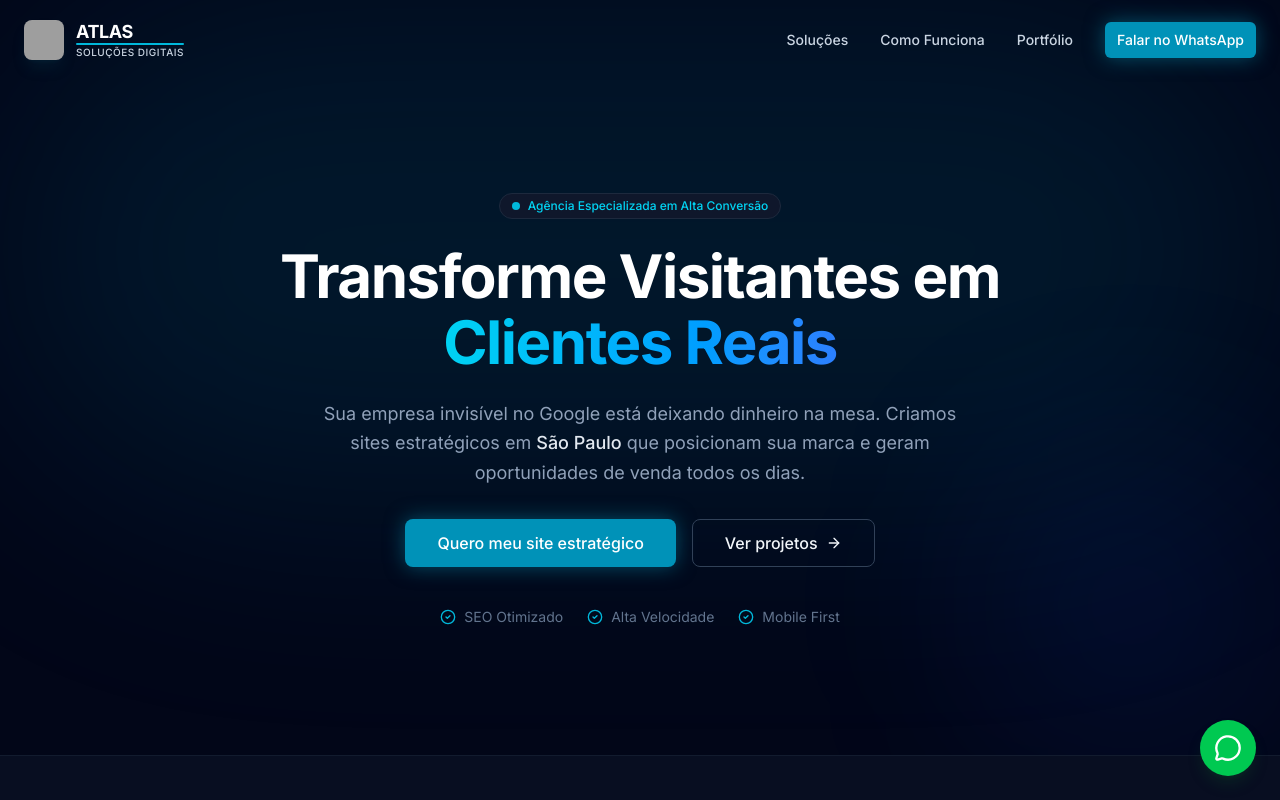
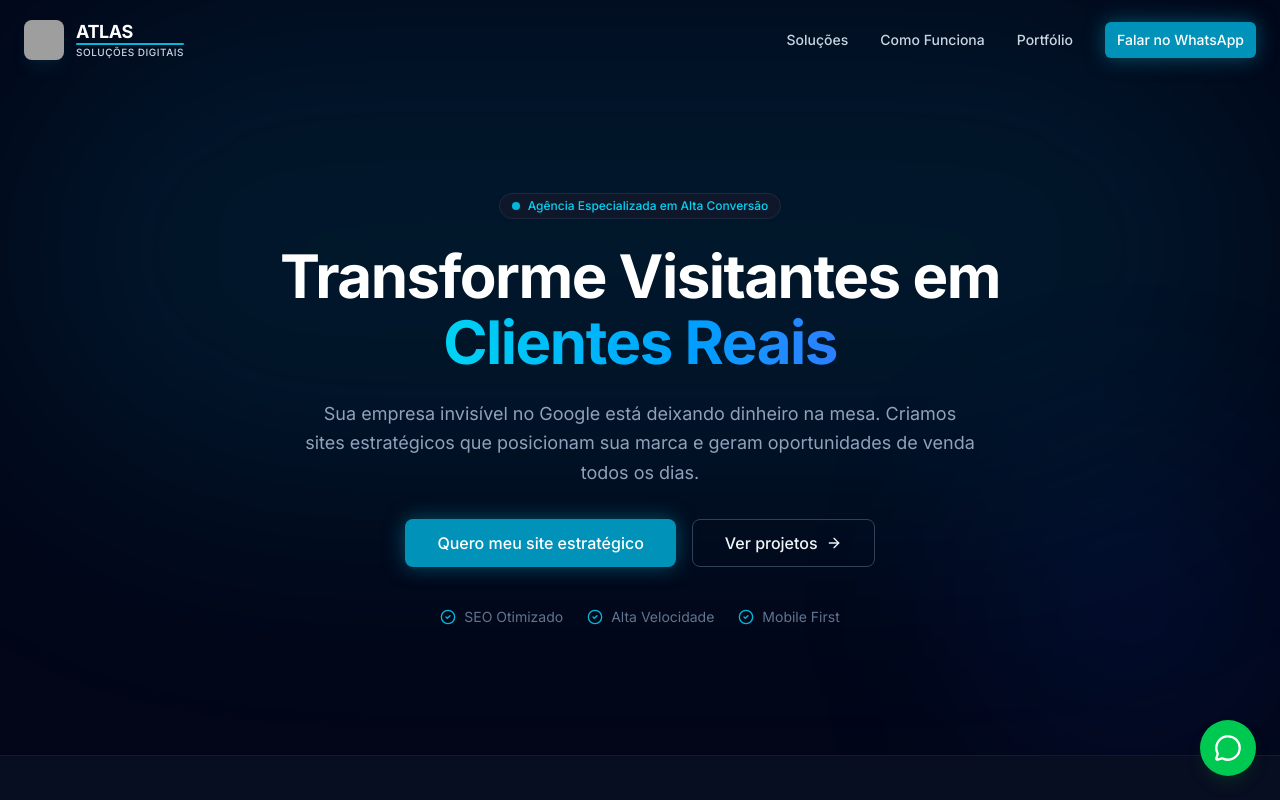
Before and after one commit to ls-tecnologia/Atlas-solucoes-digitais, a Next.js app: page / in a window 1280 px wide. Shown: the top 800 px of the page. Built offline with nearby package versions, Linux system fonts and the light colour scheme; grey boxes are pictures that could not be loaded.

Commit message:
Atualizar o hero.tsx

```diff
--- a/components/hero.tsx
+++ b/components/hero.tsx
@@ -36,7 +36,7 @@ export function Hero() {
 
             <p className="text-lg text-slate-400 mb-8 max-w-2xl mx-auto leading-relaxed">
               Sua empresa invisível no Google está deixando dinheiro na mesa.
-              Criamos sites estratégicos em <strong className="text-slate-200 font-medium">São Paulo</strong> que posicionam sua marca e geram oportunidades de venda todos os dias.
+              Criamos sites estratégicos que posicionam sua marca e geram oportunidades de venda todos os dias.
             </p>
 
             <div className="flex flex-col sm:flex-row items-center justify-center gap-4">
```
